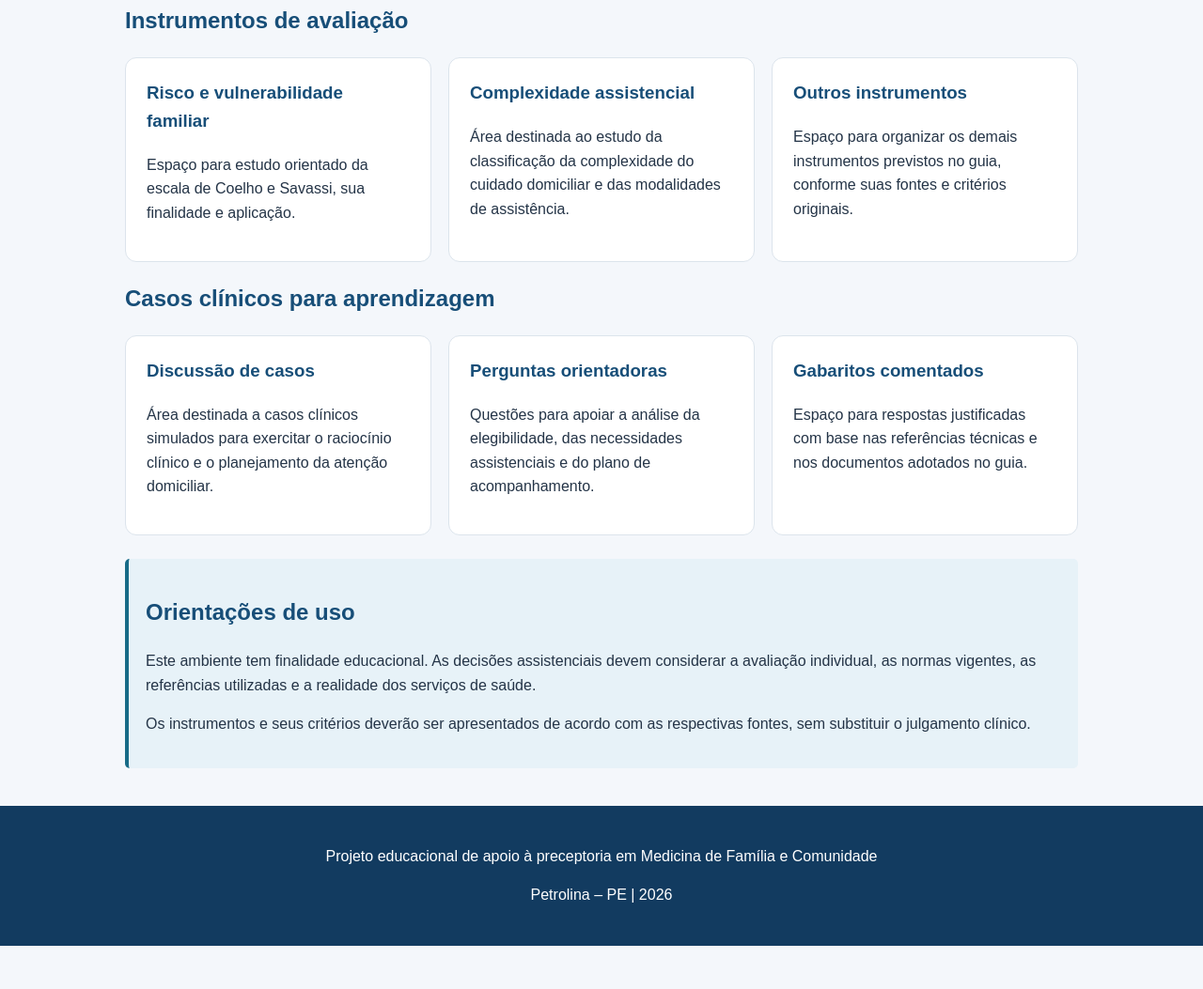
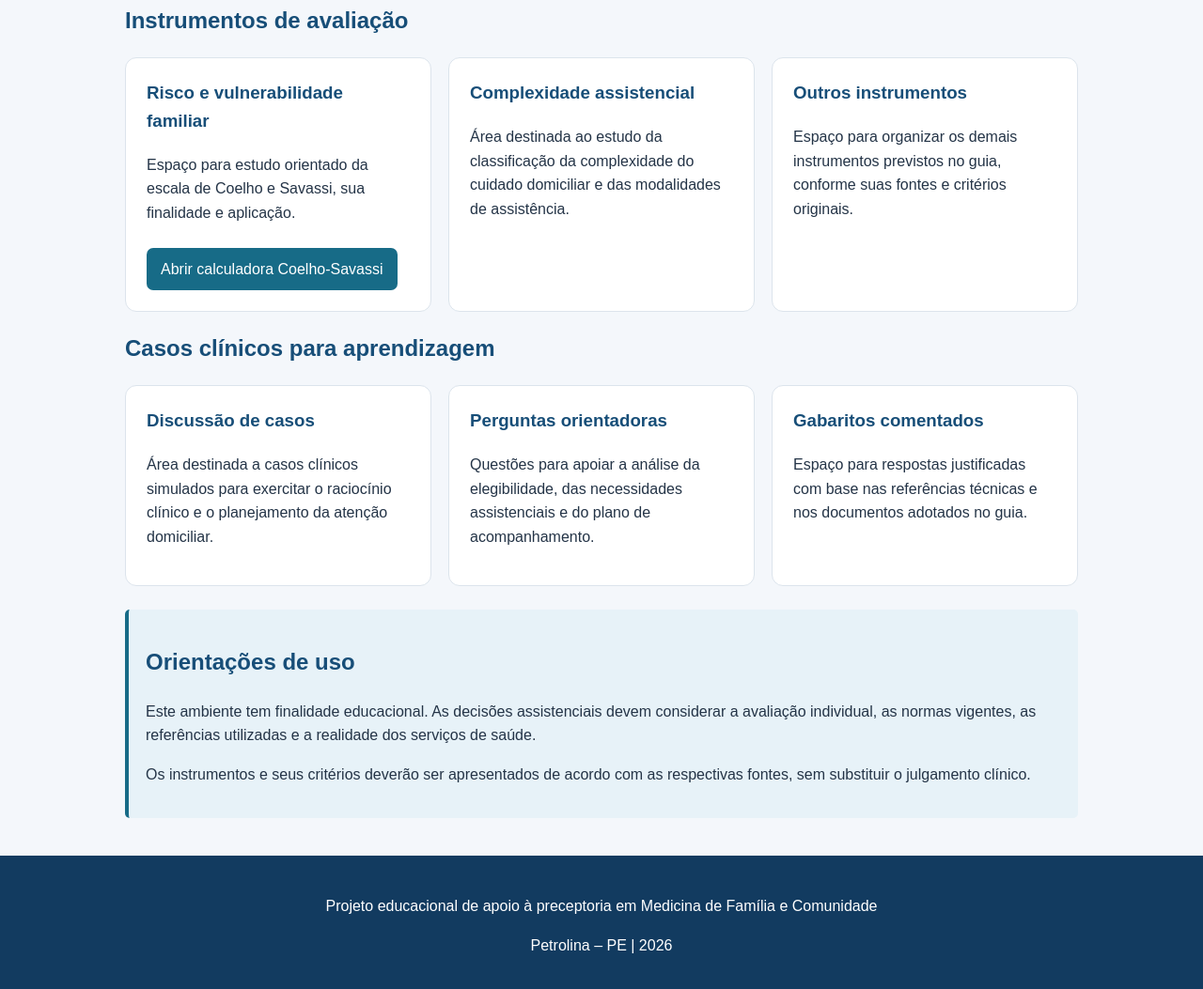
Before and after one commit to rosadayana-pixel/SISTEMATIZACAO-DO-ENSINO-DA-ASSISTENCIA-DOMICILIAR, a plain HTML site: page index.html in a window 1280 px wide. Shown: the part 810-1863 px from the top of the page at 94% size. Before the commit the page ends 1817 px from the top, so only its background shows below. Drawn offline with Linux system fonts and the light colour scheme.

Commit message:
Update index.html

```diff
--- a/index.html
+++ b/index.html
@@ -145,6 +145,7 @@
           <h3>Risco e vulnerabilidade familiar</h3>
           <p>Espaço para estudo orientado da escala de Coelho e Savassi,
           sua finalidade e aplicação.</p>
+          <a class="button" href="index_calculadora_coelho_savassi.html">Abrir calculadora Coelho-Savassi</a>
         </article>
         <article class="card">
           <h3>Complexidade assistencial</h3>
```
